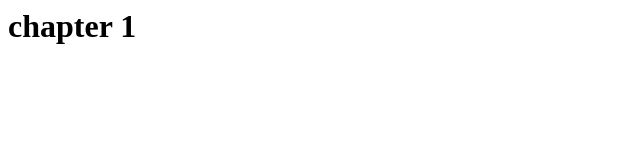
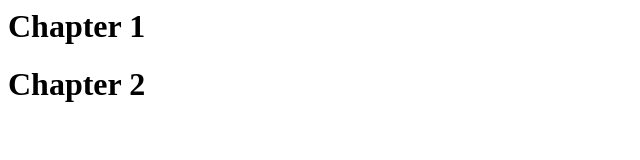
Before and after one commit to rawlmp/rose-work, a plain HTML site: page project/index.html in a window 1280 px wide. Shown: the whole page, without its empty margins (0-640 px from the left). Drawn offline with Linux system fonts and the light colour scheme.

Commit message:
"chapter 2"

```diff
--- a/project/index.html
+++ b/project/index.html
@@ -3,6 +3,7 @@
         <title>index</title>
     </head>
     <body>
-        <h1> chapter 1</h1>
+        <h1> Chapter 1</h1>
+        <h1> Chapter 2</h1>
     </body>
 </html>
```
